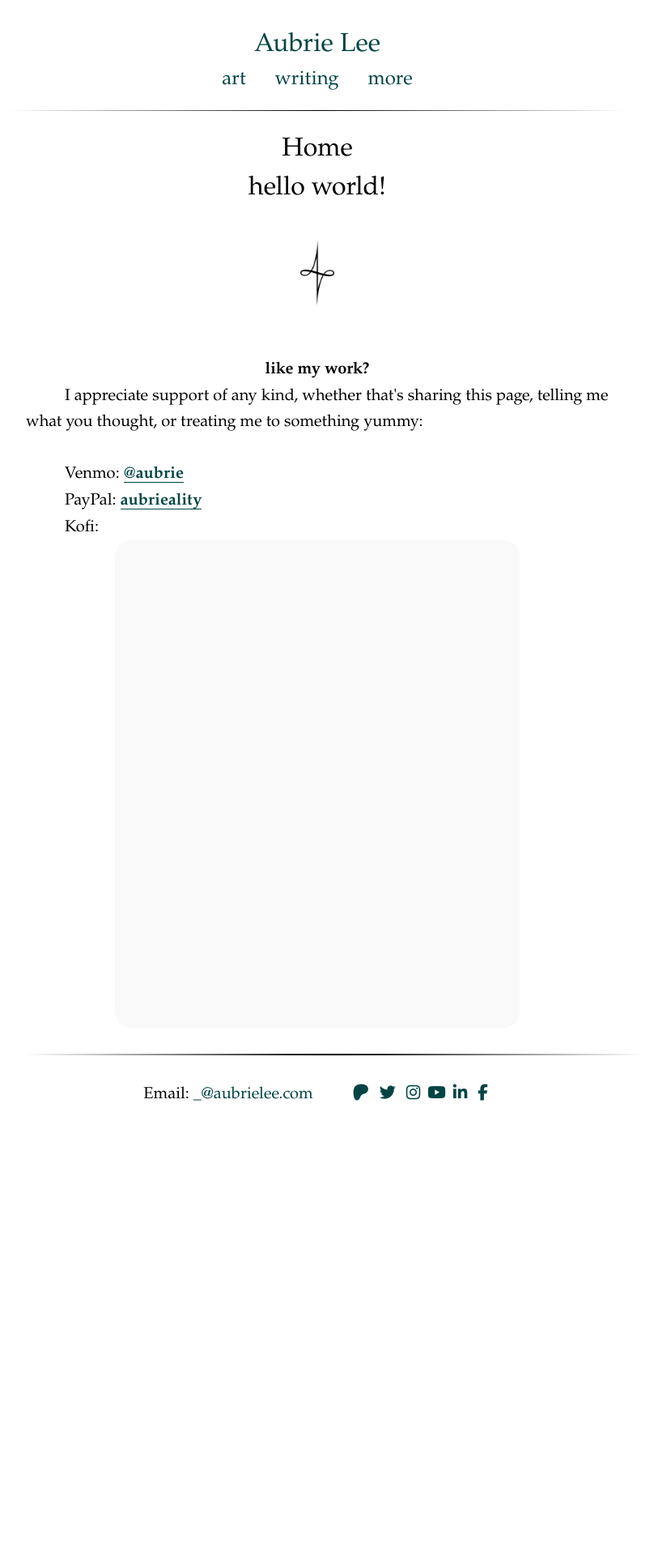
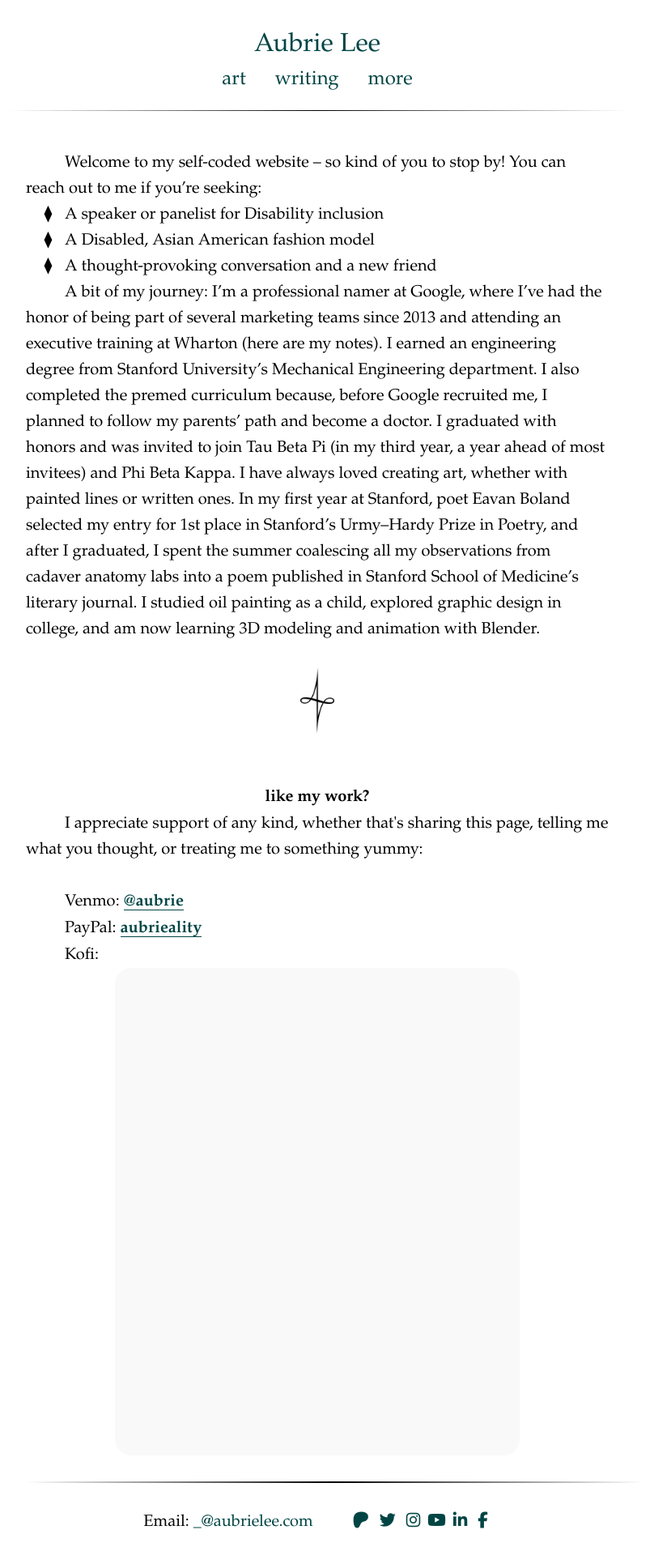
Before and after one commit to aubrielee/aubrielee.github.io, a Jekyll site: the page built from home.md, in a window 1280 px wide. Shown: the whole page at 81% size, without its empty margins (248-1056 px from the left). Built offline with Jekyll 4.4.1, drawn with Linux system fonts in a browser that asks for light colours; nearby versions of some CDN libraries; some web fonts are replaced; before the commit the page ends 1403 px from its top, so only the background shows below that.

Commit message:
Update home.md

```diff
--- a/home.md
+++ b/home.md
@@ -1,5 +1,13 @@
 ---
 layout: default
-title: Home
 ---
-<h1>{{ "Hello World!" | downcase }}</h1>
+Welcome to my self-coded website – so kind of you to stop by!
+You can reach out to me if you’re seeking:
+- A speaker or panelist for Disability inclusion
+- A Disabled, Asian American fashion model
+- A thought-provoking conversation and a new friend
+
+A bit of my journey:
+I’m a professional namer at Google, where I’ve had the honor of being part of several marketing teams since 2013 and attending an executive training at Wharton (here are my notes).
+I earned an engineering degree from Stanford University’s Mechanical Engineering department. I also completed the premed curriculum because, before Google recruited me, I planned to follow my parents’ path and become a doctor. I graduated with honors and was invited to join Tau Beta Pi (in my third year, a year ahead of most invitees) and Phi Beta Kappa.
+I have always loved creating art, whether with painted lines or written ones. In my first year at Stanford, poet Eavan Boland selected my entry for 1st place in Stanford’s Urmy–Hardy Prize in Poetry, and after I graduated, I spent the summer coalescing all my observations from cadaver anatomy labs into a poem published in Stanford School of Medicine’s literary journal. I studied oil painting as a child, explored graphic design in college, and am now learning 3D modeling and animation with Blender.
```
